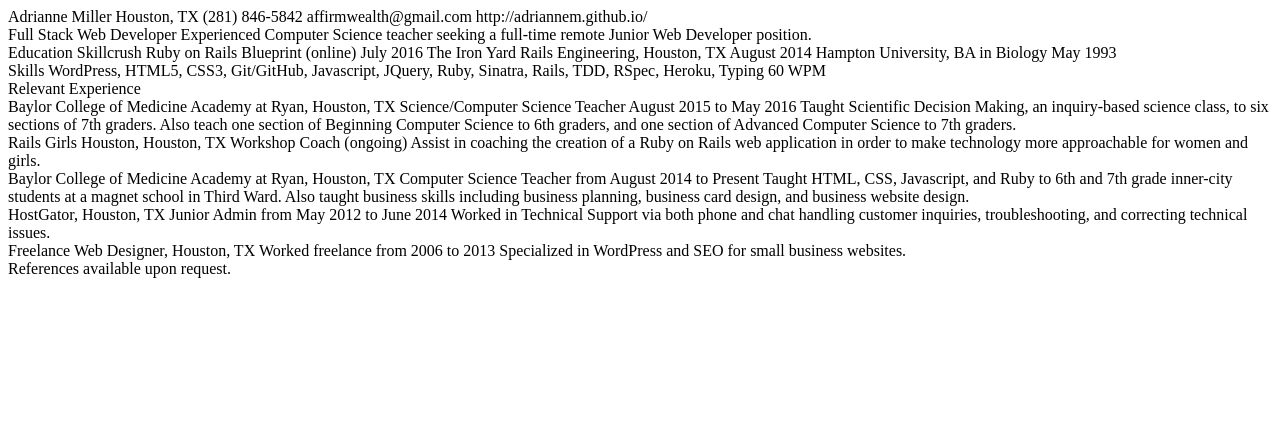
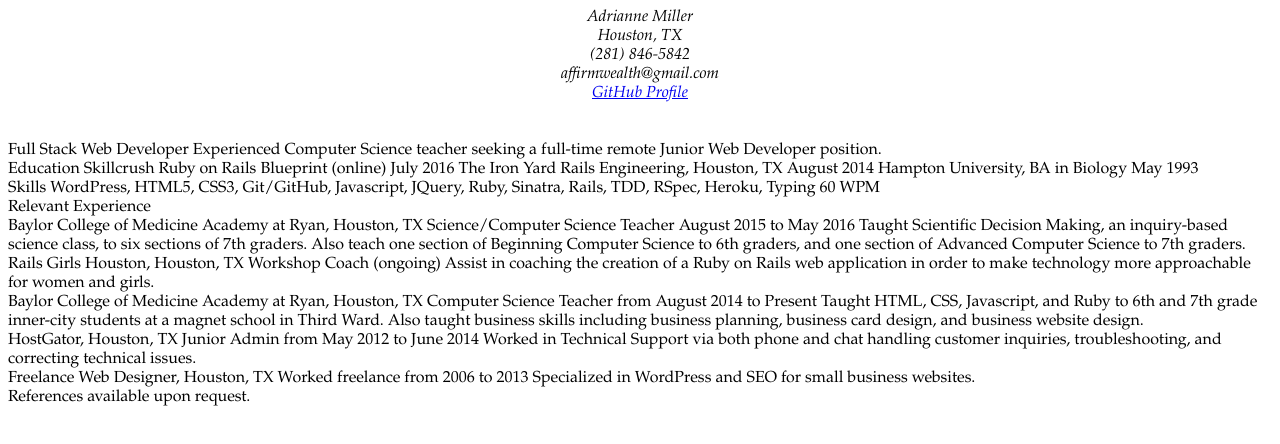
Before and after one commit to adriannem/resume, a plain HTML site: page index.html in a window 1280 px wide. Drawn offline with Linux system fonts and the light colour scheme.

Commit message:
Add address with HTML and CSS styling, line breaks, and font family for body of website.

```diff
--- a/css/styles.css
+++ b/css/styles.css
@@ -0,0 +1,7 @@
+body {
+  font-family: 'Goudy Old Style', Garamond, 'Big Caslon', 'Times New Roman', serif;
+}
+
+address {
+  text-align: center;
+}
--- a/index.html
+++ b/index.html
@@ -1,14 +1,24 @@
+<!DOCTYPE html>
+<html>
+  <head>
+    <link href="css/styles.css" rel="stylesheet" type="text/css" media="all">
+    <title>Resume</title>
+  </head>
+  <body>
+    <address>
+    Adrianne Miller<br>
+    Houston, TX<br>
+    (281) 846-5842<br>
+    affirmwealth@gmail.com<br>
+      <a href="http://adriannem.github.io">GitHub Profile</a>
+    </address>
+    <br>
+    <br>
     <div>
-Adrianne Miller
-Houston, TX
-(281) 846-5842
-affirmwealth@gmail.com
-http://adriannem.github.io/
+    Full Stack Web Developer
+
+    Experienced Computer Science teacher seeking a full-time remote Junior Web Developer position.
     </div>
-
-
-Full Stack Web Developer
-Experienced Computer Science teacher seeking a full-time remote Junior Web Developer position.
 
     <div>
     Education
@@ -69,3 +79,6 @@ Relevant Experience
     </div>
 
     References available upon request.
+
+  </body>
+</html>
```
Lines whose indentation alone changed are shown as unchanged.
